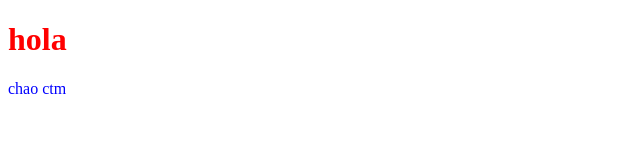
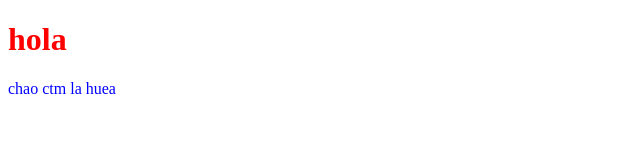
Before and after one commit to alexbaezah/blablaotro, a plain HTML site: page index.html in a window 1280 px wide. Shown: the full height of the page, 0-640 px from the left. Drawn offline with Linux system fonts and the light colour scheme.

Commit message:
una letrita demás

```diff
--- a/index.html
+++ b/index.html
@@ -9,6 +9,6 @@
 </head>
 <body>
     <h1 class="titulo">hola</h1>
-    <p class="chao"> chao ctm</p>
+    <p class="chao"> chao ctm la huea</p>
 </body>
 </html>
```
